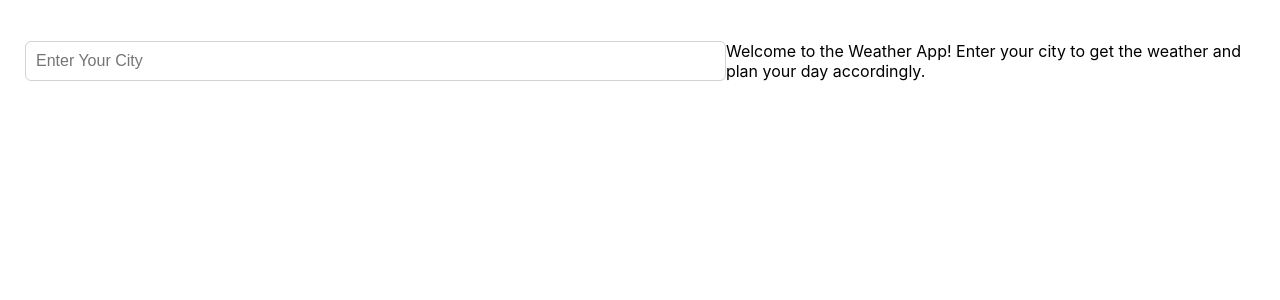
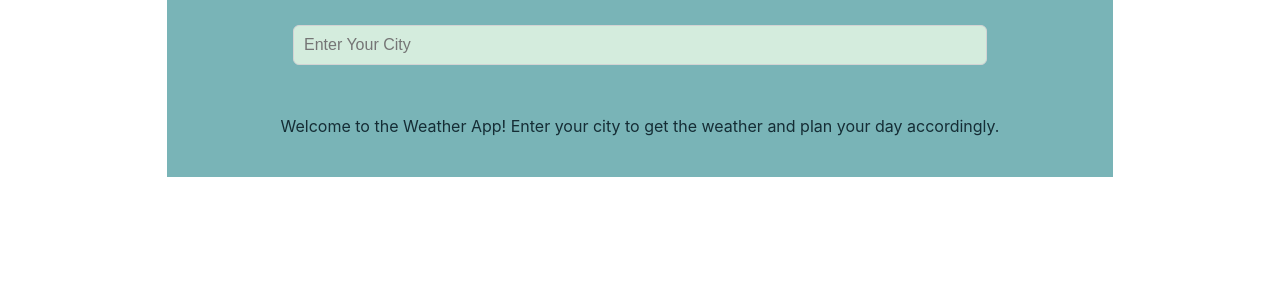
Before and after one commit to akanksha57/dark-cloud, a React (Create React App) app: page / in a window 1280 px wide. Shown: the top 300 px of the page. Built offline with nearby package versions, Linux system fonts and the light colour scheme.

Commit message:
Added background color and some styles

```diff
--- a/src/App.css
+++ b/src/App.css
@@ -1,6 +1,31 @@
 .App {
   display: flex;
   padding:25px;
+  flex-direction: column;
+  background-color: #79B4B7;
+  width: 70%;
+  justify-content: center;
+  align-items: center;
+  color: #152D35;
+  margin: auto;
+
+}
+
+.header{
+  font-size:30px;
+  padding-bottom: 40px;
+  font-weight: bold;
+}
+
+.container{
+  z-index: 10;
+  justify-content: center;
+  align-items: center;
+  border-color: #112031;
+  border-width: 4px;
+  border-style: solid;
+  border-radius: 10px;
+  padding:20px;
 }
 
 .input {
@@ -9,11 +34,24 @@
   margin:auto;
   border:1px solid lightgray;
   border-radius: 6px;
-  font-size: 16px;;
+  font-size: 16px;
+  background-color: #D4ECDD;
+  margin-bottom: 15px;
 }
 
 .input:focus {
   outline:none;
+}
+
+.weather-card{
+  display:flex;
+  flex-direction: row;
+  justify-content:space-between;
+
+}
+
+.weather-card-child{
+  padding:15px;
 }
 
 .weather-data {
```
